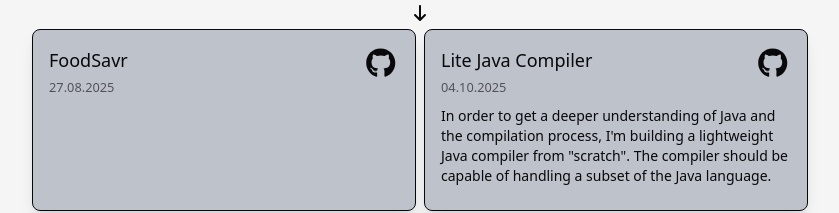
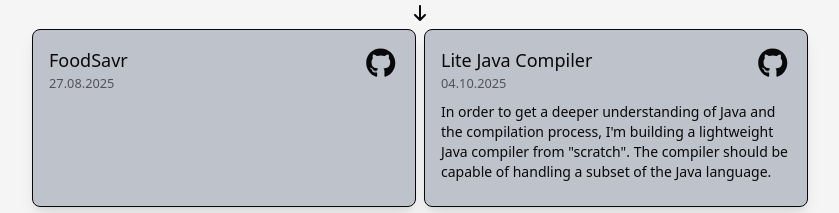
Before and after one commit to JoachimTislov/Portfolio, a Vue app: page / in a window 1280 px wide. Shown: the part 584-797 px from the top of the page, without its empty margins (220-1059 px from the left). Built offline with nearby package versions, Linux system fonts and the light colour scheme.

Commit message:
ProjectCard: Add negative margin to detail div below project name

```diff
--- a/src/components/Portfolio/Project/ProjectCard.vue
+++ b/src/components/Portfolio/Project/ProjectCard.vue
@@ -26,7 +26,7 @@ const linkToAboutProject = computed(() => aboutProject(project))
       <div class="mb-1 flex flex-row justify-between">
         <div>
           <h2 class="text-lg">{{ project.name }}</h2>
-          <div class="mb-1 text-zinc-600 dark:text-zinc-500">
+          <div class="-mt-1 mb-1 text-zinc-600 dark:text-zinc-500">
             <small> {{ project.date }} </small>
             <small v-if="project.group_size">
               · Group: {{ project.group_size }}
```
